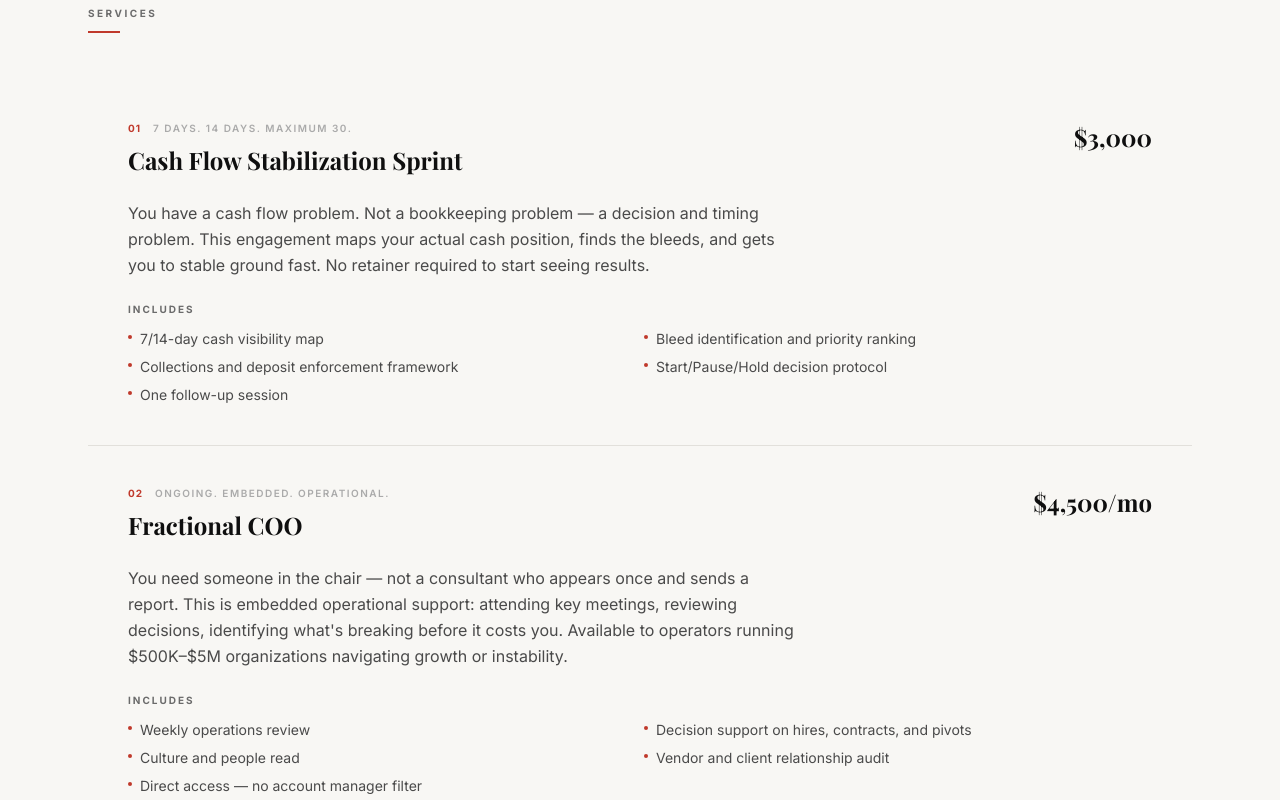
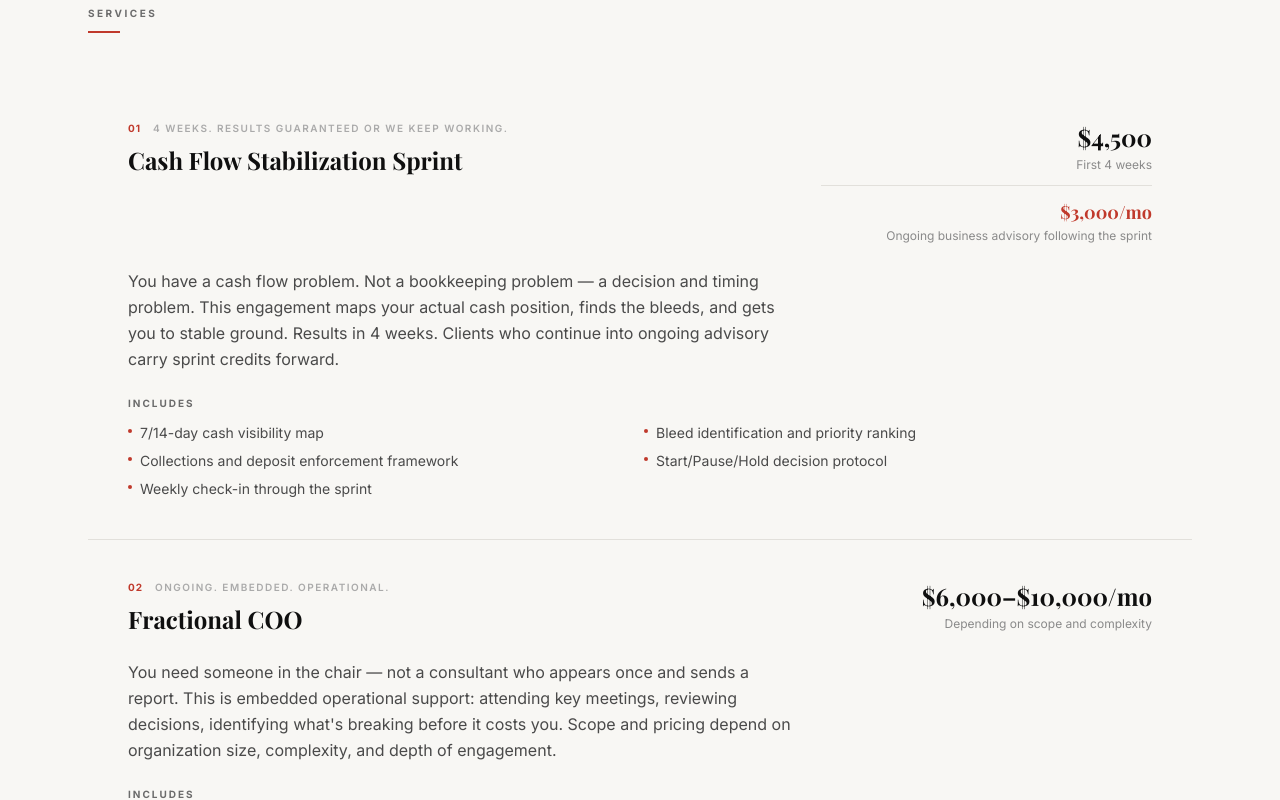
Before and after one commit to ardoinconsulting-png/divergent-darrel, a Next.js app: page /advisory in a window 1280 px wide. Shown: the part 1160-1960 px from the top of the page. Built offline with nearby package versions, Linux system fonts and the light colour scheme.

Commit message:
Update advisory pricing: sprint $4,500 + $3k/mo, COO $6k-$10k, sprint credits forward

```diff
--- a/app/advisory/page.tsx
+++ b/app/advisory/page.tsx
@@ -6,30 +6,36 @@ import type { Metadata } from "next";
 export const metadata: Metadata = {
   title: "Advisory",
   description:
-    "Cash flow stabilization, fractional COO, and turnaround advisory. Starting at $3,000.",
+    "Cash flow stabilization, fractional COO, and turnaround advisory. Results in 4 weeks.",
 };
 
 const services = [
   {
     n: "01",
     name: "Cash Flow Stabilization Sprint",
-    tagline: "7 days. 14 days. Maximum 30.",
-    price: "$3,000",
-    desc: "You have a cash flow problem. Not a bookkeeping problem — a decision and timing problem. This engagement maps your actual cash position, finds the bleeds, and gets you to stable ground fast. No retainer required to start seeing results.",
+    tagline: "4 weeks. Results guaranteed or we keep working.",
+    price: "$4,500",
+    priceNote: "First 4 weeks",
+    continuationPrice: "$3,000/mo",
+    continuationNote: "Ongoing business advisory following the sprint",
+    desc: "You have a cash flow problem. Not a bookkeeping problem — a decision and timing problem. This engagement maps your actual cash position, finds the bleeds, and gets you to stable ground. Results in 4 weeks. Clients who continue into ongoing advisory carry sprint credits forward.",
     deliverables: [
       "7/14-day cash visibility map",
       "Bleed identification and priority ranking",
       "Collections and deposit enforcement framework",
       "Start/Pause/Hold decision protocol",
-      "One follow-up session",
+      "Weekly check-in through the sprint",
     ],
   },
   {
     n: "02",
     name: "Fractional COO",
     tagline: "Ongoing. Embedded. Operational.",
-    price: "$4,500/mo",
-    desc: "You need someone in the chair — not a consultant who appears once and sends a report. This is embedded operational support: attending key meetings, reviewing decisions, identifying what's breaking before it costs you. Available to operators running $500K–$5M organizations navigating growth or instability.",
+    price: "$6,000–$10,000/mo",
+    priceNote: "Depending on scope and complexity",
+    continuationPrice: null,
+    continuationNote: null,
+    desc: "You need someone in the chair — not a consultant who appears once and sends a report. This is embedded operational support: attending key meetings, reviewing decisions, identifying what's breaking before it costs you. Scope and pricing depend on organization size, complexity, and depth of engagement.",
     deliverables: [
       "Weekly operations review",
       "Decision support on hires, contracts, and pivots",
@@ -179,6 +185,20 @@ export default function AdvisoryPage() {
                       >
                         {svc.price}
                       </span>
+                      {svc.priceNote && (
+                        <p className="text-xs text-[#8a8a8a] mt-1">{svc.priceNote}</p>
+                      )}
+                      {svc.continuationPrice && (
+                        <div className="mt-3 pt-3 border-t border-[#e2e0db]">
+                          <span
+                            className="text-lg font-bold text-[#c0392b]"
+                            style={{ fontFamily: "var(--font-display)" }}
+                          >
+                            {svc.continuationPrice}
+                          </span>
+                          <p className="text-xs text-[#8a8a8a] mt-0.5">{svc.continuationNote}</p>
+                        </div>
+                      )}
                     </div>
                   </div>
                   <p className="text-base text-[#4a4a4a] leading-relaxed mb-6 max-w-2xl">
```
